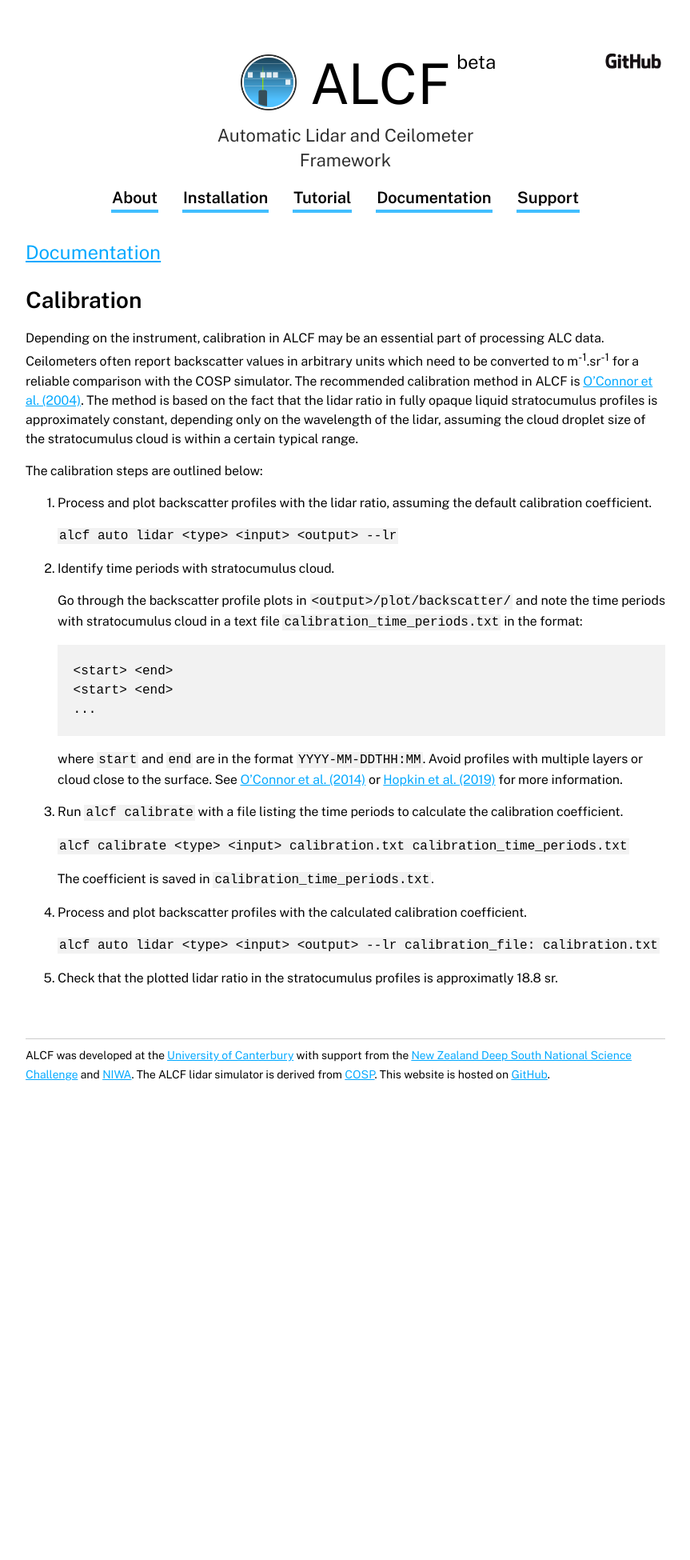
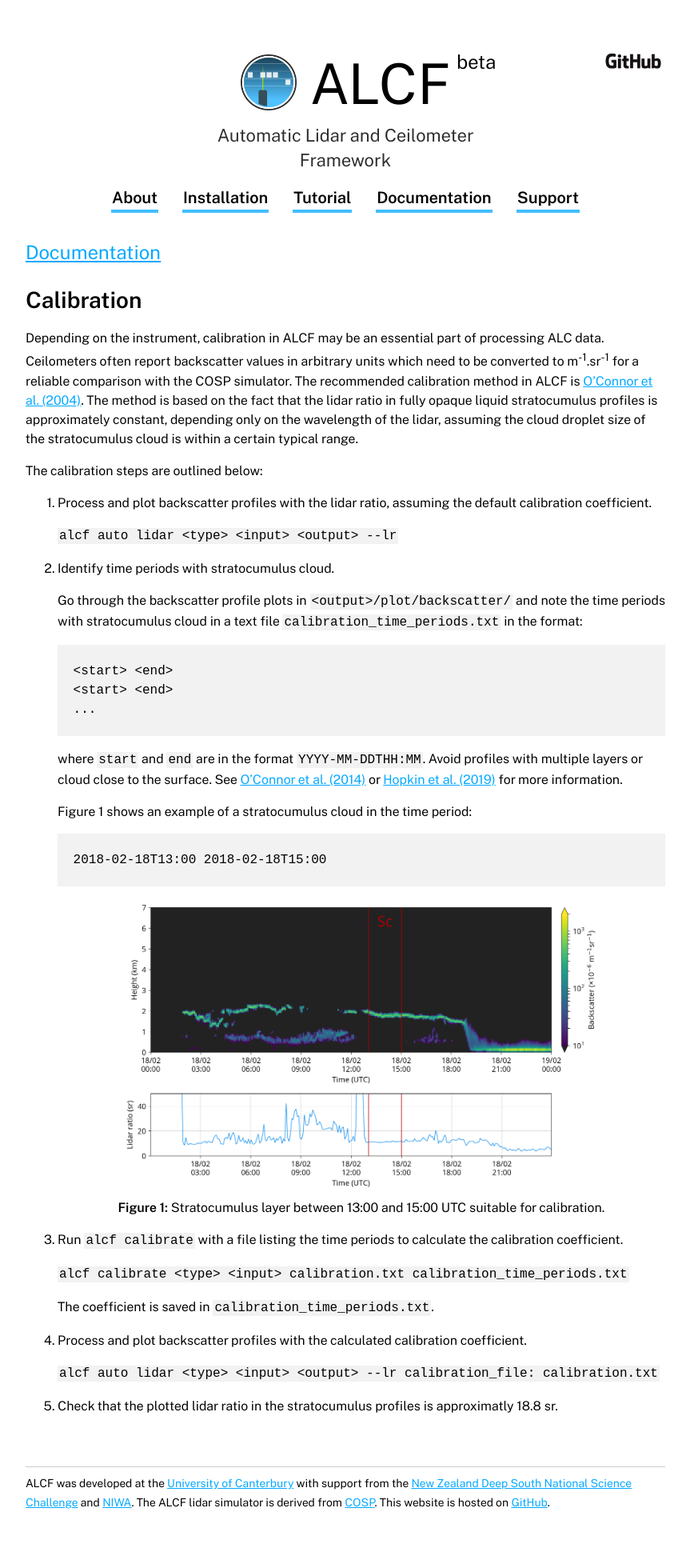
Before and after one commit to alcf-lidar/alcf-lidar.github.io, a Jekyll site: the page built from documentation/calibration/index.md, in a window 1280 px wide. Shown: the whole page at 80% size, without its empty margins (208-1071 px from the left). Built offline with Jekyll 4.4.1, drawn with Linux system fonts in a browser that asks for light colours; before the commit the page ends 1415 px from its top, so only the background shows below that.

Commit message:
Add image to calibration doc

````diff
--- a/documentation/calibration/index.md
+++ b/documentation/calibration/index.md
@@ -40,6 +40,14 @@ default calibration coefficient.
 	or [Hopkin et al. (2019)](https://www.atmos-meas-tech.net/12/4131/2019/) for more
 	information.
 
+	Figure 1 shows an example of a stratocumulus cloud in the time period:
+
+	```
+	2018-02-18T13:00 2018-02-18T15:00
+	```
+
+	<figure><a href="2018-02-18T00:00:00.png"><img src="2018-02-18T00:00:00.png" width="600" /></a><br /><strong>Figure 1:</strong> Stratocumulus layer between 13:00 and 15:00 UTC suitable for calibration.</figure>
+
 3. Run `alcf calibrate` with a file listing the time periods to calculate
 the calibration coefficient.
 
````
Also changed, not shown: documentation/calibration/2018-02-18T00:00:00.png (added).
